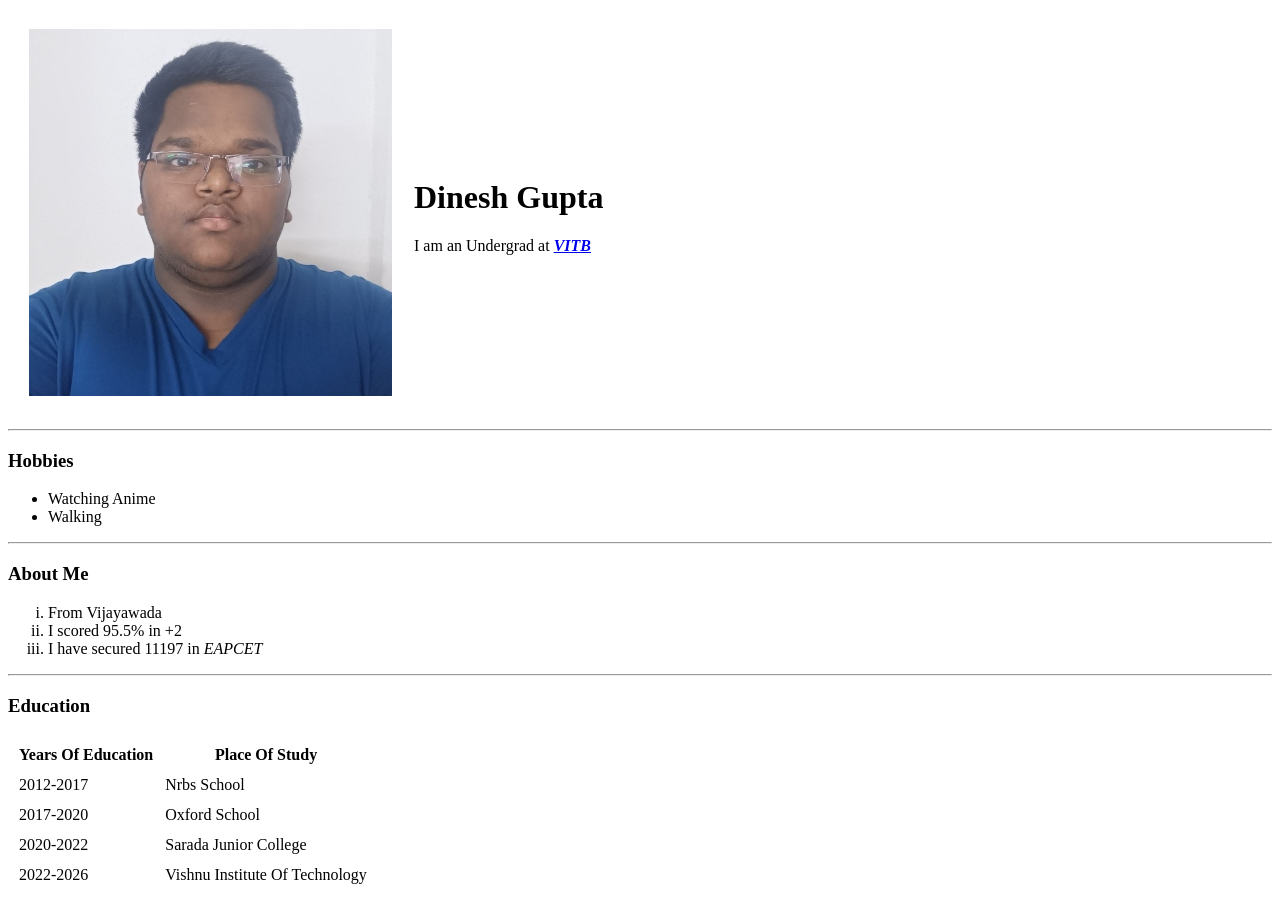
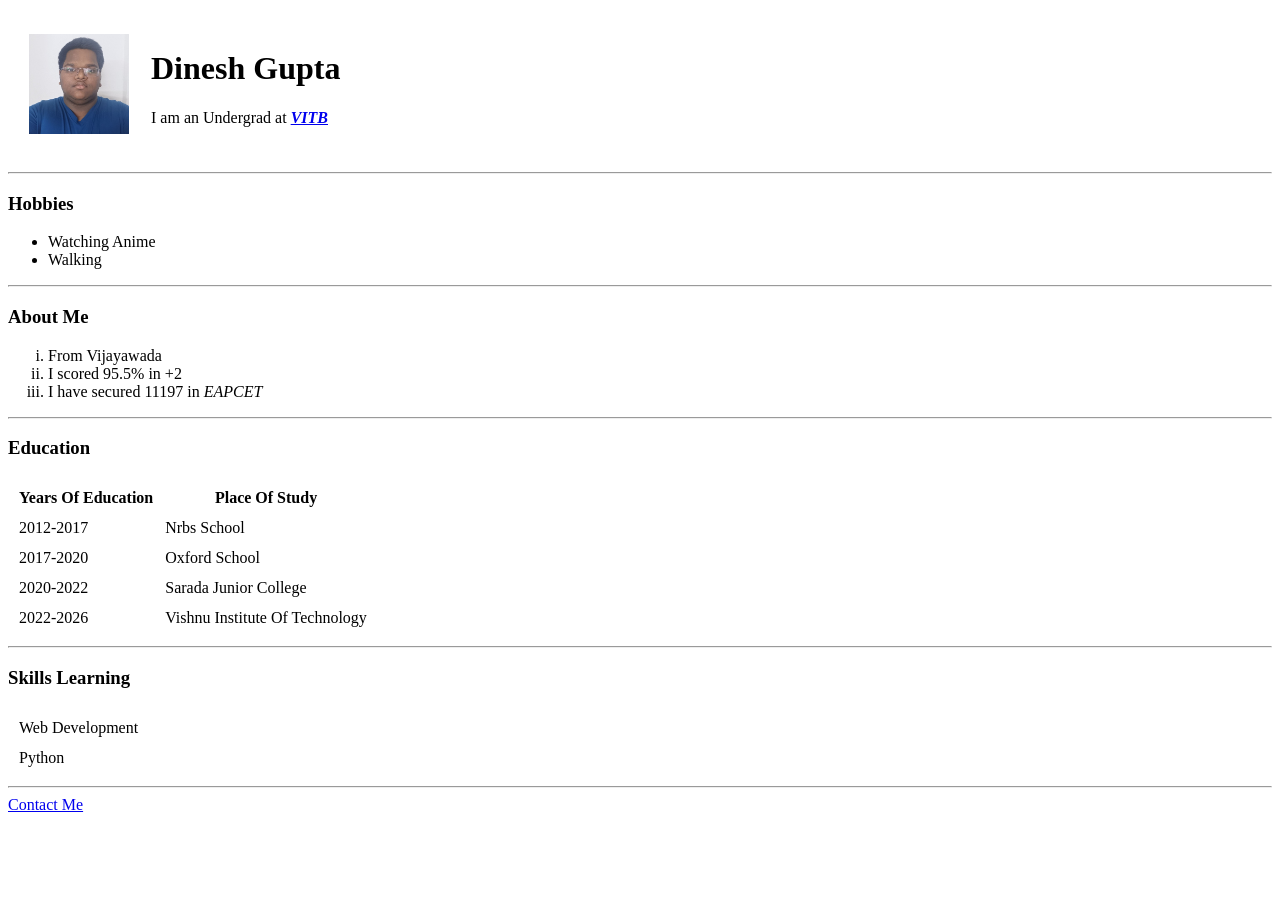
Before and after one commit to code-adg/cv, a plain HTML site: page index.html in a window 1280 px wide. Shown: the top 898 px of the page. After the commit the page ends 822 px from the top, so only its background shows below. Drawn offline with Linux system fonts and the light colour scheme.

Commit message:
Update index.html

```diff
--- a/index.html
+++ b/index.html
@@ -7,7 +7,7 @@
     <body>
         <table cellspacing="20px">
             <tr>
-                <td><img src="dinesh.jpg" alt="Dinesh's Profile Pic"></td>
+                <td><img src="dinesh.jpg" width='100px' height='100px' alt="Dinesh's Profile Pic"></td>
                 <td><h1>Dinesh Gupta</h1>
                     <p>I am an Undergrad at <em><strong><a href="http://vishnu.edu.in/">VITB</a></strong></em></p>
                 </td>
```
